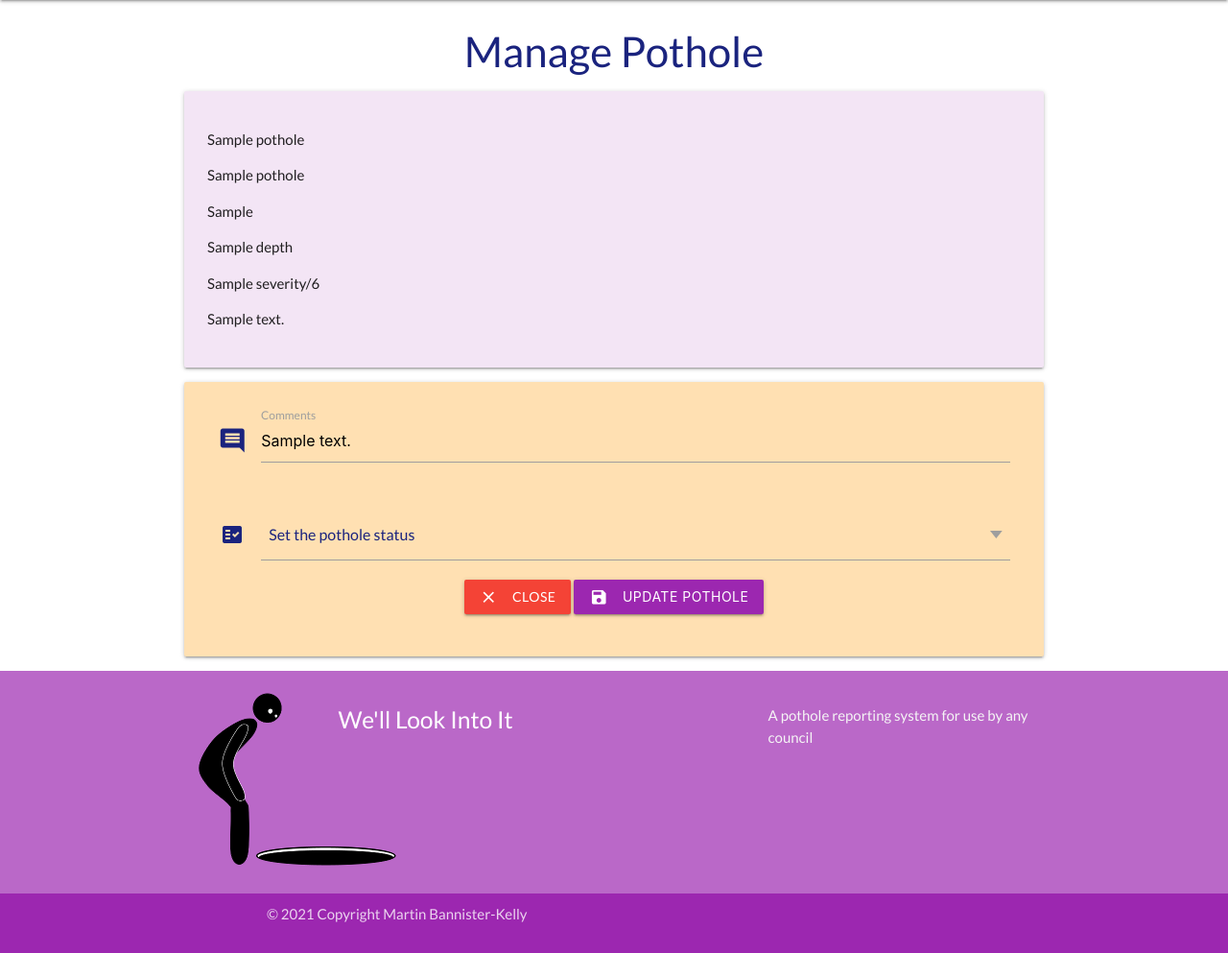
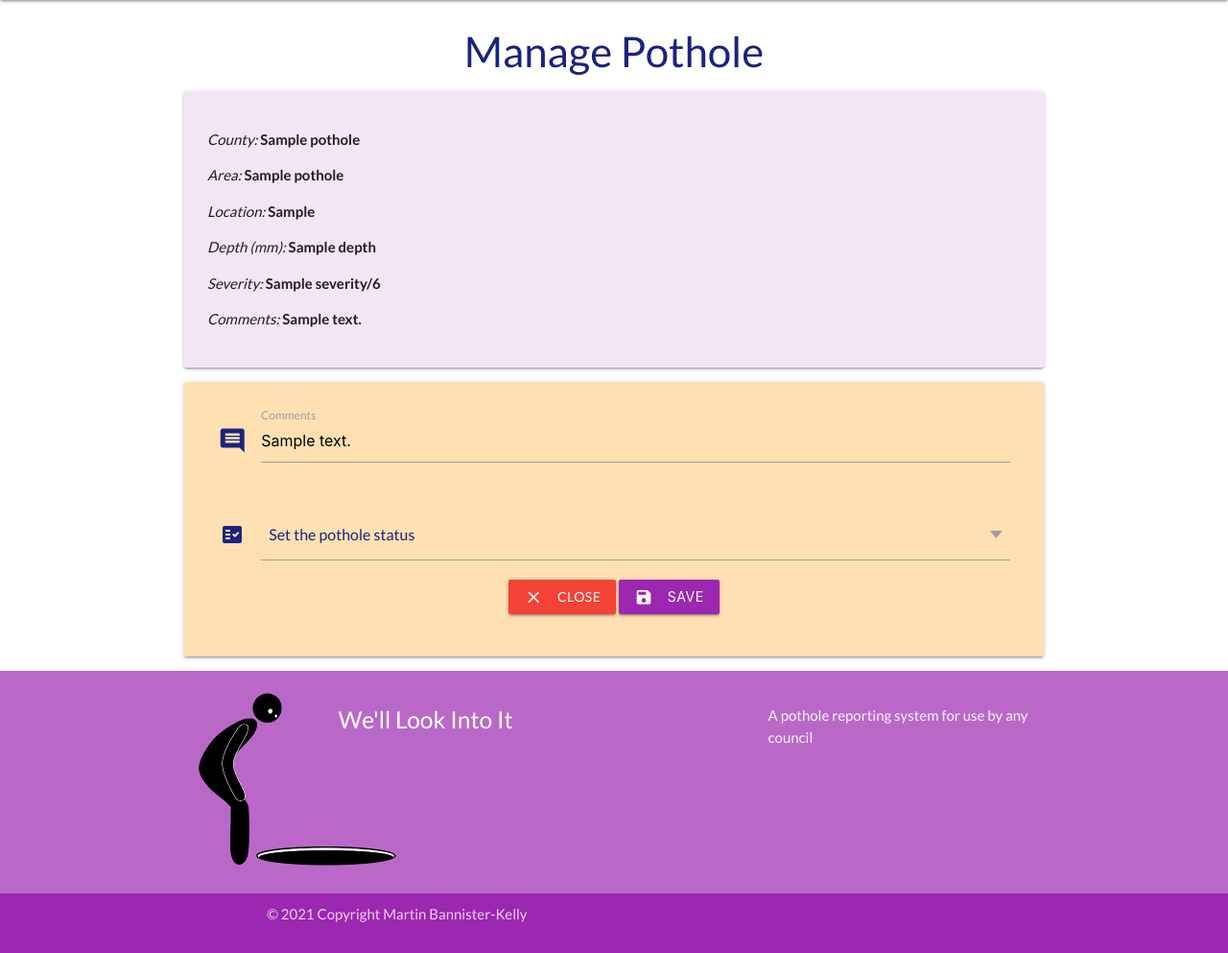
Before and after one commit to martinbannister/CI_MS3_We-ll_Look_Into_It, a Flask app: template templates/manage_pothole.html in a window 1280 px wide. Shown: the part 64-1057 px from the top of the page at 96% size. Run offline with Flask 2, Linux system fonts and the light colour scheme; the template is opened without the code that fills it: most values are stand-ins (such as "Sample title", 1, 10 or a date in 2020); parts of the project's set-up code (start-up, migrations or seed data) failed here and were passed over; some libraries are stand-ins or nearby versions.

Commit message:
STYLE(manage_pothole.html): style pothole report info

```diff
--- a/templates/manage_pothole.html
+++ b/templates/manage_pothole.html
@@ -4,12 +4,12 @@
     <h3 class="indigo-text text-darken-4 center-align">Manage Pothole</h3>
 
     <div class="row card-panel purple lighten-5">
-        <p>{{ pothole.county_name }}</p>
-        <p>{{ pothole.area_name }}</p>
-        <p>{{ pothole.pothole_location }}</p>
-        <p>{{ pothole.depth }}</p>
-        <p>{{ pothole.severity }}/6</p>
-        <p>{{ pothole.comments }}</p>
+        <p><em>County: </em><strong>{{ pothole.county_name }}</strong></p>
+        <p><em>Area: </em><strong>{{ pothole.area_name }}</strong></p>
+        <p><em>Location: </em><strong>{{ pothole.pothole_location }}</strong></p>
+        <p><em>Depth (mm): </em><strong>{{ pothole.depth }}</strong></p>
+        <p><em>Severity: </em><strong>{{ pothole.severity }}/6</strong></p>
+        <p><em>Comments: </em><strong>{{ pothole.comments }}</strong></p>
     </div>
 
     <div class="row card-panel orange lighten-4">
@@ -46,10 +46,10 @@
             <div class="row">
                 <div class="col s12 center-align">
                     <!-- Close button -->
-                    <a href="{{ url_for('get_potholes') }}" class="btn red">Close <i class="material-icons left">close</i></a>
+                    <a href="{{ url_for('get_potholes') }}" class="btn red"><i class="material-icons left">close</i>Close</a>
                     <!-- Save button -->
                     <button class="btn purple waves-effect waves-light" type="submit">
-                        <i class="material-icons left">save</i>Update Pothole
+                        <i class="material-icons left">save</i>Save
                     </button>
                 </div>
             </div>
```
